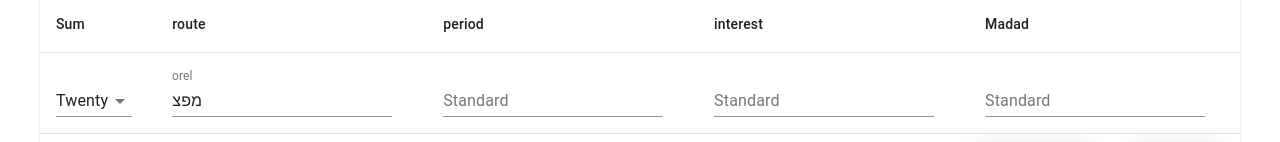
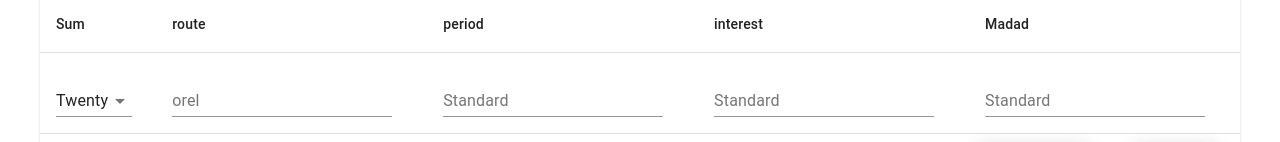
Before and after one commit to arieloatwix/Mashkanta, a React (Create React App) app in the folder mashkant/: page / in a window 1280 px wide. Shown: the part 122-264 px from the top of the page. Built offline with nearby package versions, Linux system fonts and the light colour scheme.

Commit message:
Separated Rows and Table componenets

```diff
--- a/mashkant/src/MyTable.js
+++ b/mashkant/src/MyTable.js
@@ -40,20 +40,14 @@ paddingBottom:"0px"
 
 
 
-export default function MyTable() {
+const Row = (rowKey) => {
+  const classes = useStyles();
+  const [info, setInfo]=useState("");
+  function handleRowChange(e,v){
+    setInfo(v);
+      console.log("change")
+    }
 
-  const classes = useStyles();
-
-  const [rows, setRows]=useState([0]);
-
-
-  const Row = (rowKey) => {
-    const[info,setInfo]=useState("מפצ ");
-    function handleRowChange(e,v){
-
-      setInfo(v);
-      console.log(info);
-      }
 
   return(
     <TableRow>
@@ -63,10 +57,10 @@ export default function MyTable() {
   <MenuItem value="20">Twenty</MenuItem>
 </Select>
 </TableCell>
-        <TableCell><TextField onChange={e=>{e.preventDefault(); handleRowChange(e,e.target.value)}} key="1" id={Math.random()+ "standard-basic1"} label="orel" value={info}></TextField> </TableCell>
-        <TableCell><TextField  key="2" id={Math.random()+ "standard-basic1"} label="Standard"/> </TableCell>
-        <TableCell><TextField  key="3" id={Math.random()+ "standard-basic1"} label="Standard"/> </TableCell>
-        <TableCell><TextField  key="4" id={Math.random()+ "standard-basic1"} label="Standard"/> </TableCell>
+      <TableCell><TextField onChange={e=>{ console.log(e); e.preventDefault(); handleRowChange(e,e.target.value)}} key={ rowKey+"1"} id={Math.random()+ "standard-basic1"} label="orel" value={info}></TextField> </TableCell>
+      <TableCell><TextField  key={rowKey+"2"} id={Math.random()+ "standard-basic1"} label="Standard"/> </TableCell>
+      <TableCell><TextField  key={rowKey+"3"} id={Math.random()+ "standard-basic1"} label="Standard"/> </TableCell>
+      <TableCell><TextField  key={rowKey+"4"} id={Math.random()+ "standard-basic1"} label="Standard"/> </TableCell>
      </TableRow>
 )
 }
@@ -74,12 +68,17 @@ export default function MyTable() {
 
 
 
+export default function MyTable() {
+
+  const classes = useStyles();
+  const [rows, setRows]=useState([0]);
+
+
    function handleAdd(){
     let newRow=rows.length;
     setRows([...rows, newRow])
       return(rows)
     }
-
 
 
 
@@ -104,7 +103,7 @@ export default function MyTable() {
         <TableBody>
 
      {rows.map((row)=>(
-     <Row rowKey={row} key={1}></Row>
+     <Row rowKey={row} key={"row"+row}></Row>
      )
      )}
 
```
Lines whose indentation alone changed are shown as unchanged.
